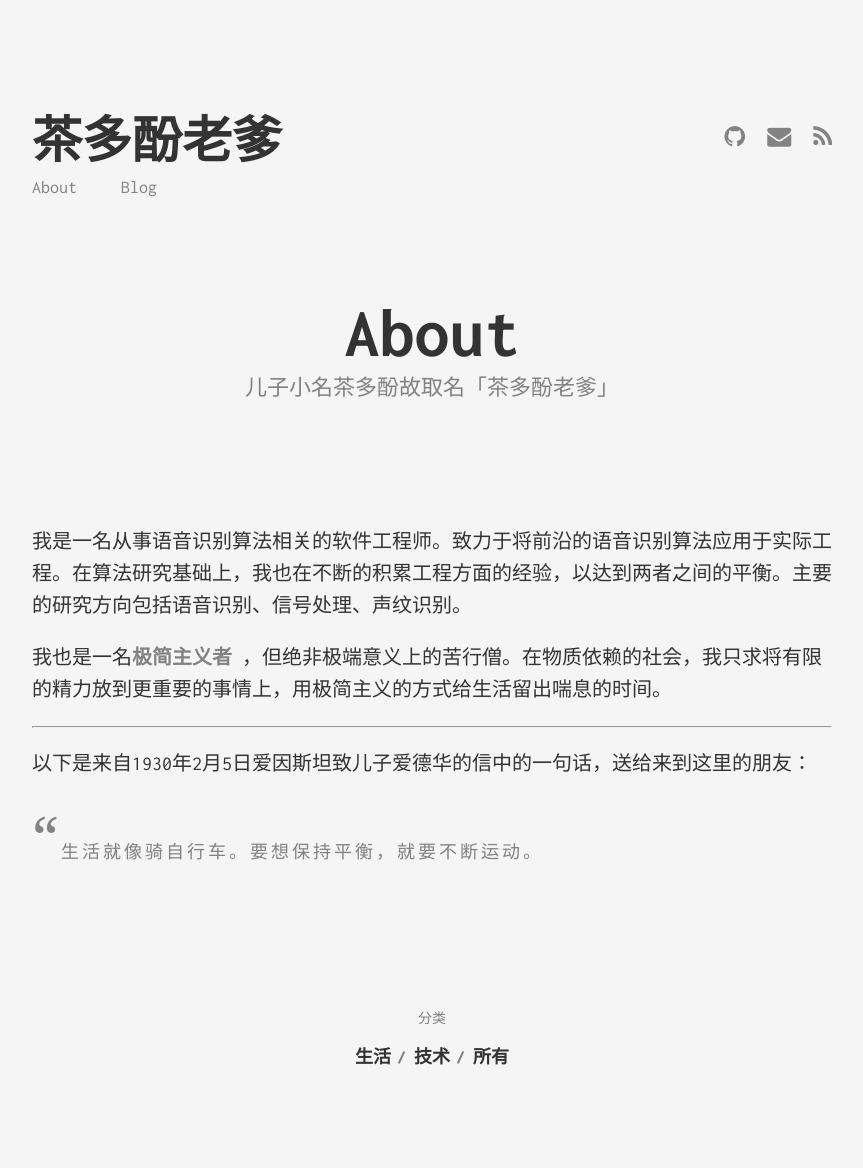
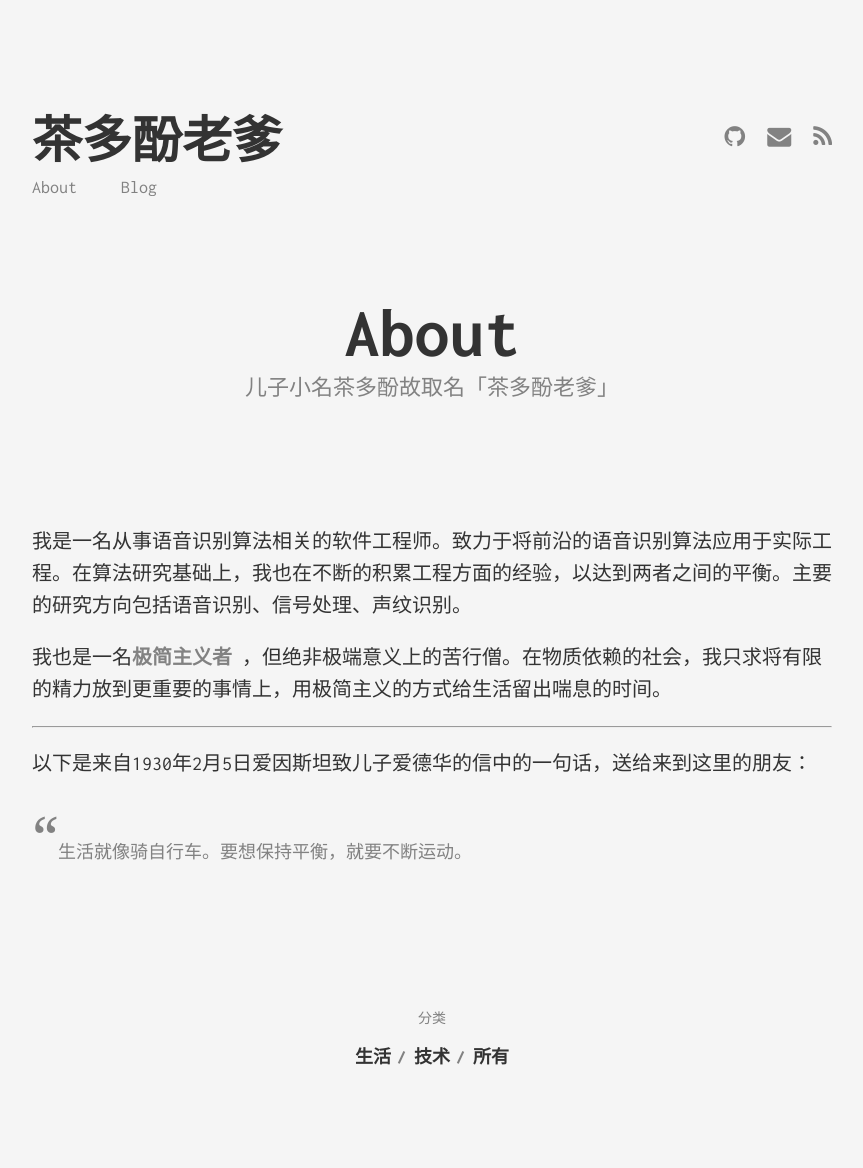
Before and after one commit to TeaPoly/TeaPoly.github.io, a Jekyll site: the page built from about.md, in a window 1280 px wide. Shown: the whole page, without its empty margins (208-1071 px from the left). Built offline with Jekyll 4.4.1, drawn with Linux system fonts in a browser that asks for light colours.

Commit message:
[Fix] Fix quote style.

```diff
--- a/_sass/_default.scss
+++ b/_sass/_default.scss
@@ -28,7 +28,7 @@ img {
 
 blockquote {
     font-family: 'Georgia', ;
-    letter-spacing: 3px;
+    letter-spacing: 0px;
     margin:0px;
     margin-top: 40px;
     margin-bottom: 70px;
```
